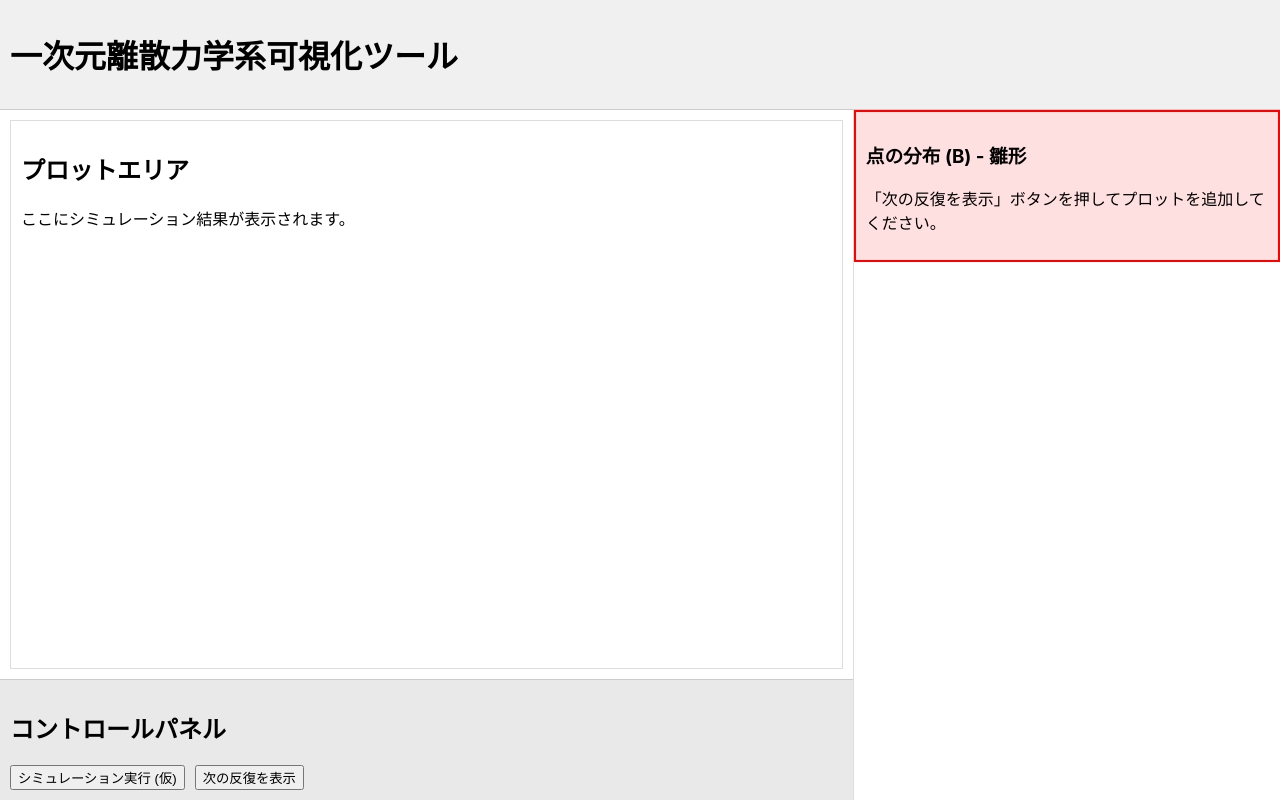
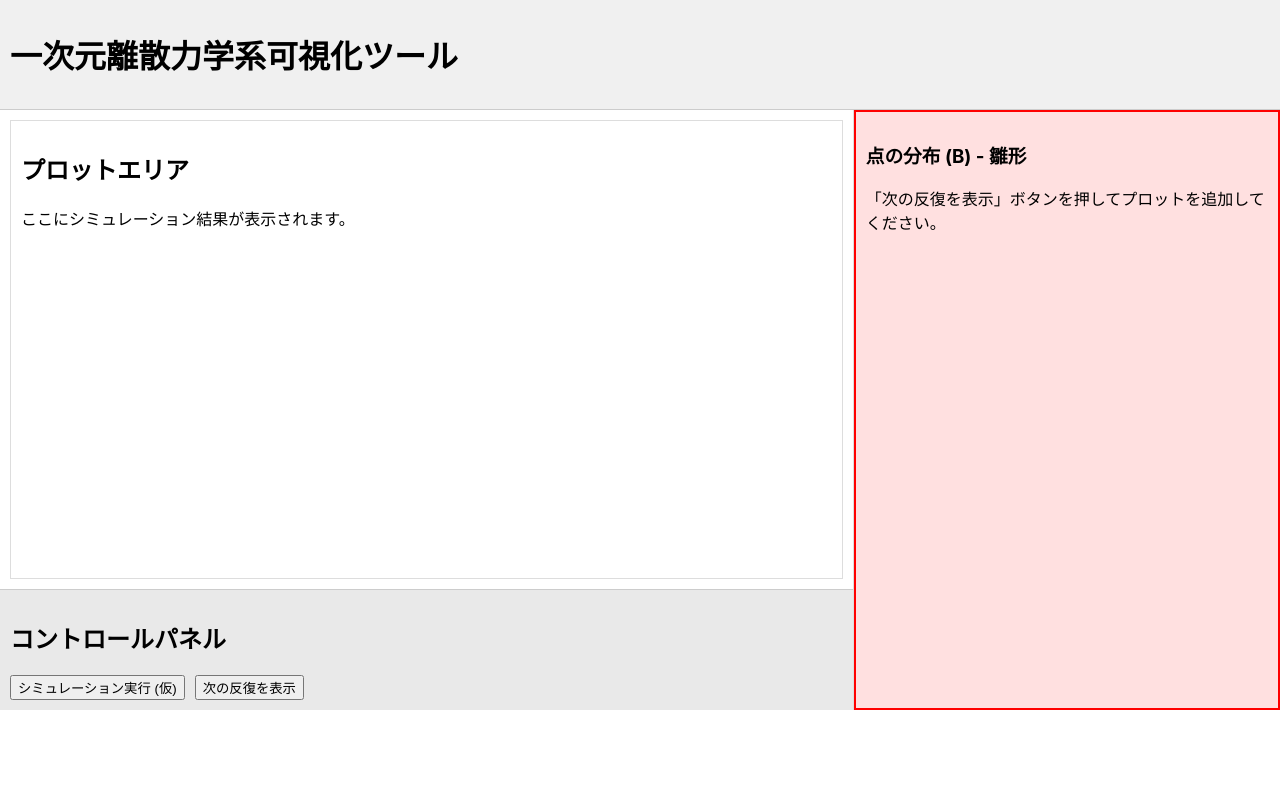
Before and after one commit to Terbium234/Dynamics1D, a React (Create React App) app: page / in a window 1280 px wide. Built offline with nearby package versions, Linux system fonts and the light colour scheme.

Commit message:
B_container can scroll

```diff
--- a/src/App.css
+++ b/src/App.css
@@ -2,7 +2,8 @@
   /* text-align: center; */ /* 全体の中央揃えはレイアウトに応じて調整 */
   display: flex;
   flex-direction: column;
-  min-height: 100vh; /* 画面全体の高さを確保 */
+  /* height: 100vh; */ /* ウェブサイト全体の高さ固定を解除 */
+  /* overflow: hidden; */ /* ウェブサイト全体のスクロール制限を解除 */
 }
 
 .main-content {
@@ -20,9 +21,11 @@
 }
 
 .right-section {
+  display: flex; /* Make it a flex container */
+  flex-direction: column; /* Stack children vertically */
   flex: 1; /* 例: 左セクションに対して1倍の幅を持つ。比率は調整してください。 */
   /* padding: 10px; */ /* 必要に応じてパディング */
-  overflow-y: auto; /* B_Containerの内容が多い場合にスクロール可能にする */
+  /* overflow-y: auto; */ /* B_Containerがスクロールするため、引き続き削除 */
   border-left: 1px solid #ddd; /* 左セクションとの区切り線として */
 }
 
--- a/src/components/B_Container.js
+++ b/src/components/B_Container.js
@@ -1,22 +1,41 @@
 // client/src/components/B_Container.js
-import React from 'react';
+import React, { useRef, useEffect } from 'react';
 import B_i_Plot from './B_i_Plot'; // B_i_Plotのインポートを有効化
 
 function B_Container({ plotCount }) {
+  const lastPlotRef = useRef(null); // 最後に追加されたプロットへの参照
 
   const plots = [];
   for (let i = 0; i < plotCount; i++) {
     // 各B_i_Plotにユニークなkeyと、識別用のiteration番号を渡す
-    plots.push(<B_i_Plot key={i} iteration={i + 1} />);
+    // 最後に追加された要素にrefを渡す
+    const isLastPlot = i === plotCount - 1;
+    plots.push(
+      <B_i_Plot
+        key={i}
+        iteration={i + 1}
+        ref={isLastPlot ? lastPlotRef : null}
+      />
+    );
   }
+
+  useEffect(() => {
+    if (lastPlotRef.current) {
+      lastPlotRef.current.scrollIntoView({ behavior: 'smooth', block: 'nearest' });
+    }
+  }, [plotCount]); // plotCountが変更されるたびに実行 (新しいプロットが追加されたとき)
 
   return (
     // B_Container の枠組みスタイル
     <div style={{
         padding: '10px',
         border: '2px solid red',
-        backgroundColor: '#ffe0e0'
-        // minHeight: '200px', // 子要素に応じて高さが変動するため、固定のminHeightは調整が必要な場合がある
+        backgroundColor: '#ffe0e0',
+        // flexGrow: 1, // 固定の高さを設定するため削除
+        height: '600px', // B_Containerの高さを600pxに固定（この値は調整可能です）
+        overflowY: 'auto', // B_Container自体で縦スクロールを有効にする
+        boxSizing: 'border-box' // paddingとborderの計算のため維持
+        // minHeight: 0 // 固定の高さを設定するため不要
         // display: 'flex', flexDirection: 'column', alignItems: 'center', justifyContent: 'center' // リスト表示のためflex関連のスタイルを調整または削除
       }}>
       <h3>点の分布 (B) - 雛形</h3>
--- a/src/components/B_i_Plot.js
+++ b/src/components/B_i_Plot.js
@@ -2,9 +2,8 @@
 import React, { useRef, useEffect } from 'react';
 // import * as d3 from 'd3'; // D3.js関連を一旦削除
 // import { calculateFoldedPositions } from '../utils/plotUtils'; // 一時的にコメントアウト
-function B_i_Plot({ iteration }) { // iterationをpropsとして受け取る
+const B_i_Plot = React.forwardRef(({ iteration }, ref) => { // React.forwardRefを使用し、refを引数に追加
   const svgRef = useRef();
-  const plotWidth = 600;
   const plotHeight = 200; // 各プロットの高さを200pxに変更
   // const margin = { top: 15, right: 20, bottom: 5, left: 20 };
 
@@ -13,7 +12,7 @@ function B_i_Plot({ iteration }) { // iterationをpropsとして受け取る
     const svgElement = svgRef.current;
     if (svgElement) {
       svgElement.innerHTML = ''; // 簡単なクリア
-      svgElement.setAttribute('width', plotWidth);
+      // svgElement.setAttribute('width', plotWidth); // 固定幅設定を削除 (style.width='100%'で対応)
       svgElement.style.width = '100%'; // 幅を親要素に合わせる
       svgElement.style.backgroundColor = '#f0f0ff';
       svgElement.style.border = '1px dashed #9999ff';
@@ -22,11 +21,11 @@ function B_i_Plot({ iteration }) { // iterationをpropsとして受け取る
 
   return (
     // div のスタイルも調整して枠組みを明確に
-    <div style={{ marginBottom: '10px', border: '1px solid blue', padding: '5px', backgroundColor: '#e0e0ff' }}>
+    <div ref={ref} style={{ marginBottom: '10px', border: '1px solid blue', padding: '5px', backgroundColor: '#e0e0ff' }}>
       <p style={{ margin: '0 0 5px 0', fontSize: '12px', color: '#333' }}>B_i_Plot - 反復: {iteration || 'N/A'}</p>
       <svg ref={svgRef}></svg>
     </div>
   );
-}
+});
 
 export default B_i_Plot;
```
